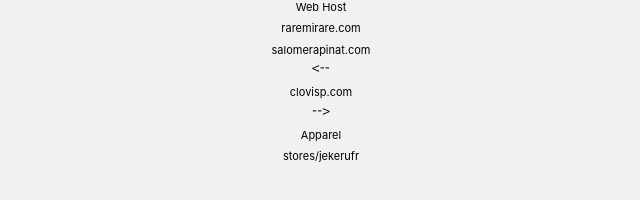
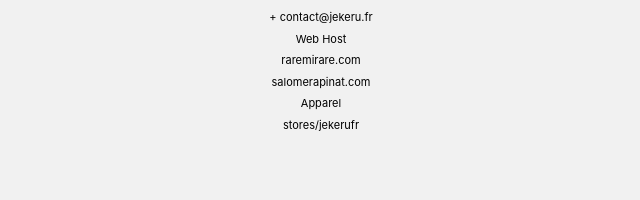
Before and after one commit to Jekeru/jekeru.fr, a plain HTML site: page index.html in a window 1280 px wide. Shown: the part 482-682 px from the top of the page, without its empty margins (319-959 px from the left). Drawn offline with nearby package versions, Linux system fonts and the light colour scheme.

Commit message:
Update index.html
wrong html

```diff
--- a/index.html
+++ b/index.html
@@ -73,7 +73,7 @@
     <p>Web Host</p>
     <a href="https://raremirare.com/" target="_blank">raremirare.com</a>
     <a href="https://salomerapinat.com/" target="_blank">salomerapinat.com</a>
-    <--<a href="https://clovisp.com/" target="_blank">clovisp.com</a>-->
+    <!--<a href="https://clovisp.com/" target="_blank">clovisp.com</a>-->
     <p>Apparel</p>
     <a href="https://teespring.com/fr/stores/jekerufr" target="_blank">stores/jekerufr</a>
 
```
